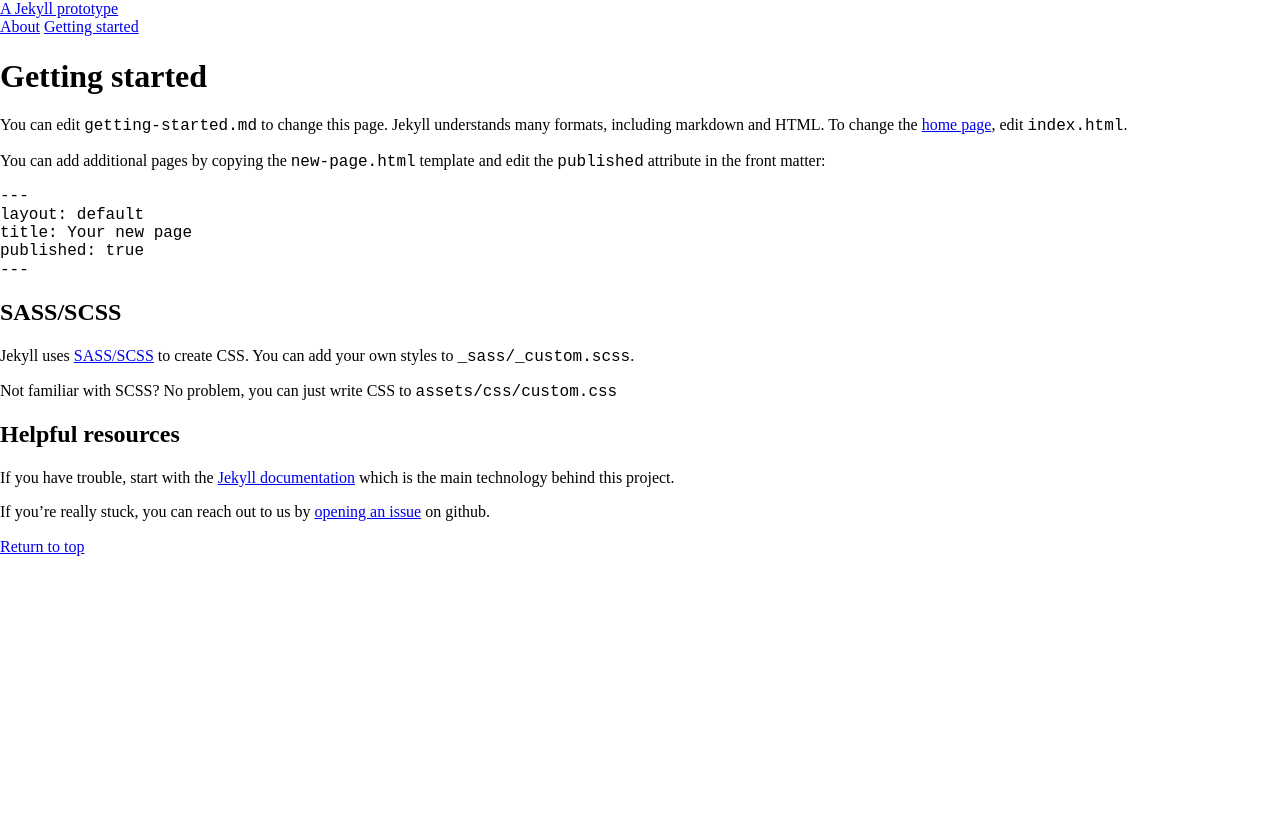
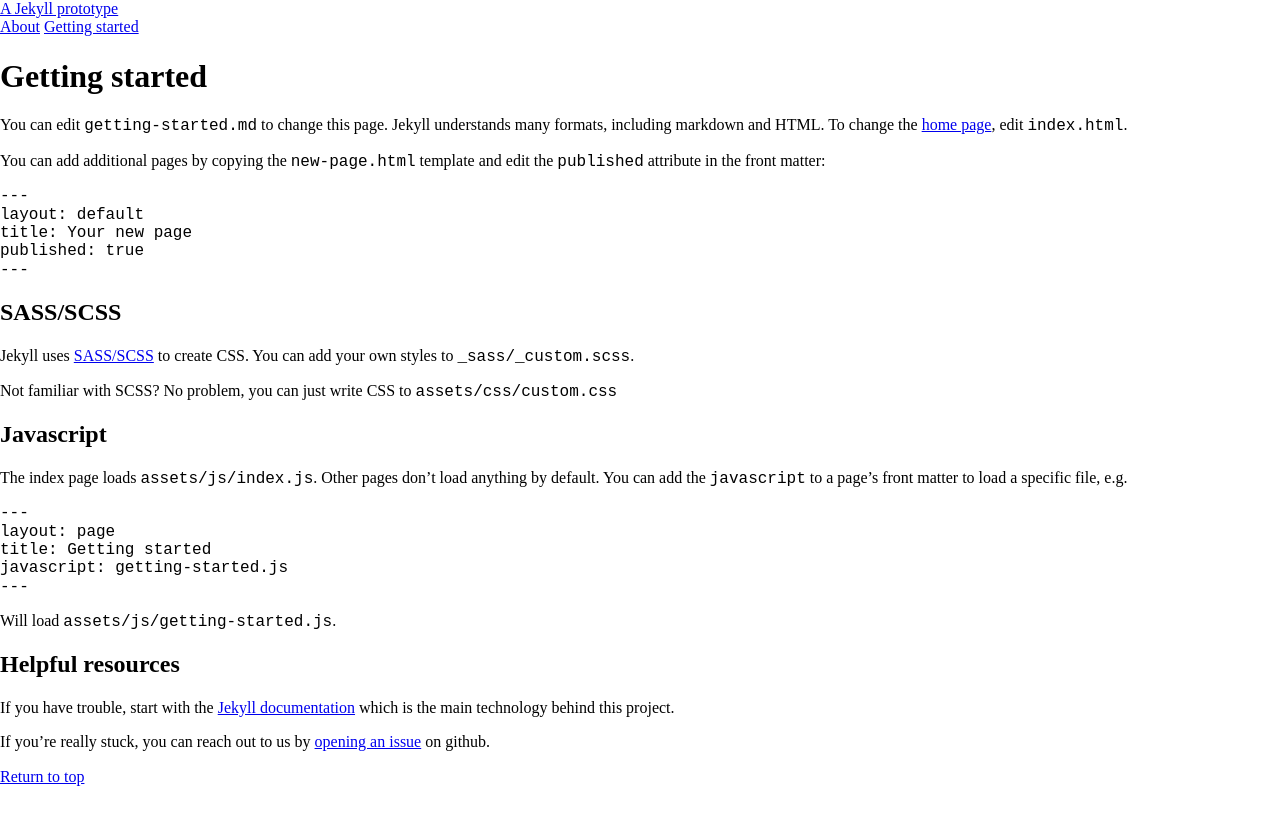
Before and after one commit to adborden/jekyll-prototype, a Jekyll site: the page built from getting-started.md, in a window 1280 px wide. Shown: the top 825 px of the page. Built offline with Jekyll 4.4.1, drawn with Linux system fonts in a browser that asks for light colours; nearby versions of some CDN libraries; library files that are not in the unit come from our copies.

Commit message:
Entrypoint for javascript

````diff
--- a/_layouts/default.html
+++ b/_layouts/default.html
@@ -11,6 +11,9 @@
 
     {% include footer.html %}
 
+    {% if page.javascript %}
+    <script src="{{ "/" | append:page.javascript | prepend:"/assets/js/" | prepend:site.baseurl }}"></script>
+    {% endif %}
   </body>
 
 </html>
--- /dev/null
+++ b/assets/js/index.js
@@ -0,0 +1,5 @@
+/* assets/js/index.js
+ *
+ * Add  your custom javascript here. This file is only loaded on the home page
+ * unless you add a `javascript` property to your page's front matter.
+ **/
--- a/getting-started.md
+++ b/getting-started.md
@@ -27,6 +27,23 @@ own styles to `_sass/_custom.scss`.
 Not familiar with SCSS? No problem, you can just write CSS to `assets/css/custom.css`
 
 
+## Javascript
+
+The index page loads `assets/js/index.js`. Other pages don’t load anything by
+default. You can add the `javascript` to a page’s front matter to load a specific
+file, e.g.
+
+```
+---
+layout: page
+title: Getting started
+javascript: getting-started.js
+---
+```
+
+Will load `assets/js/getting-started.js`.
+
+
 ## Helpful resources
 
 If you have trouble, start with the [Jekyll
--- a/index.html
+++ b/index.html
@@ -1,5 +1,6 @@
 ---
 layout: default
+javascript: index.js
 ---
 
 <main>
````
